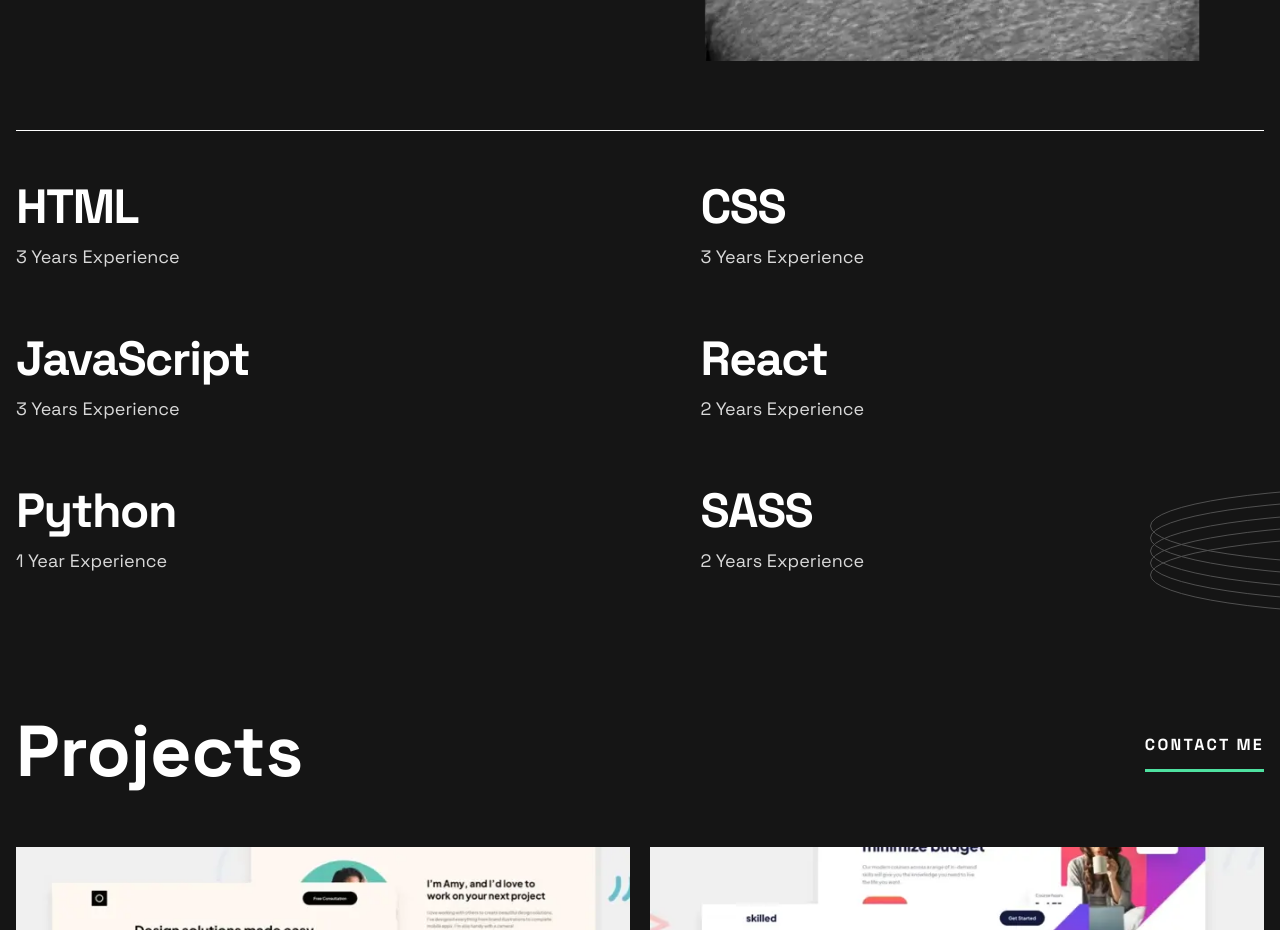
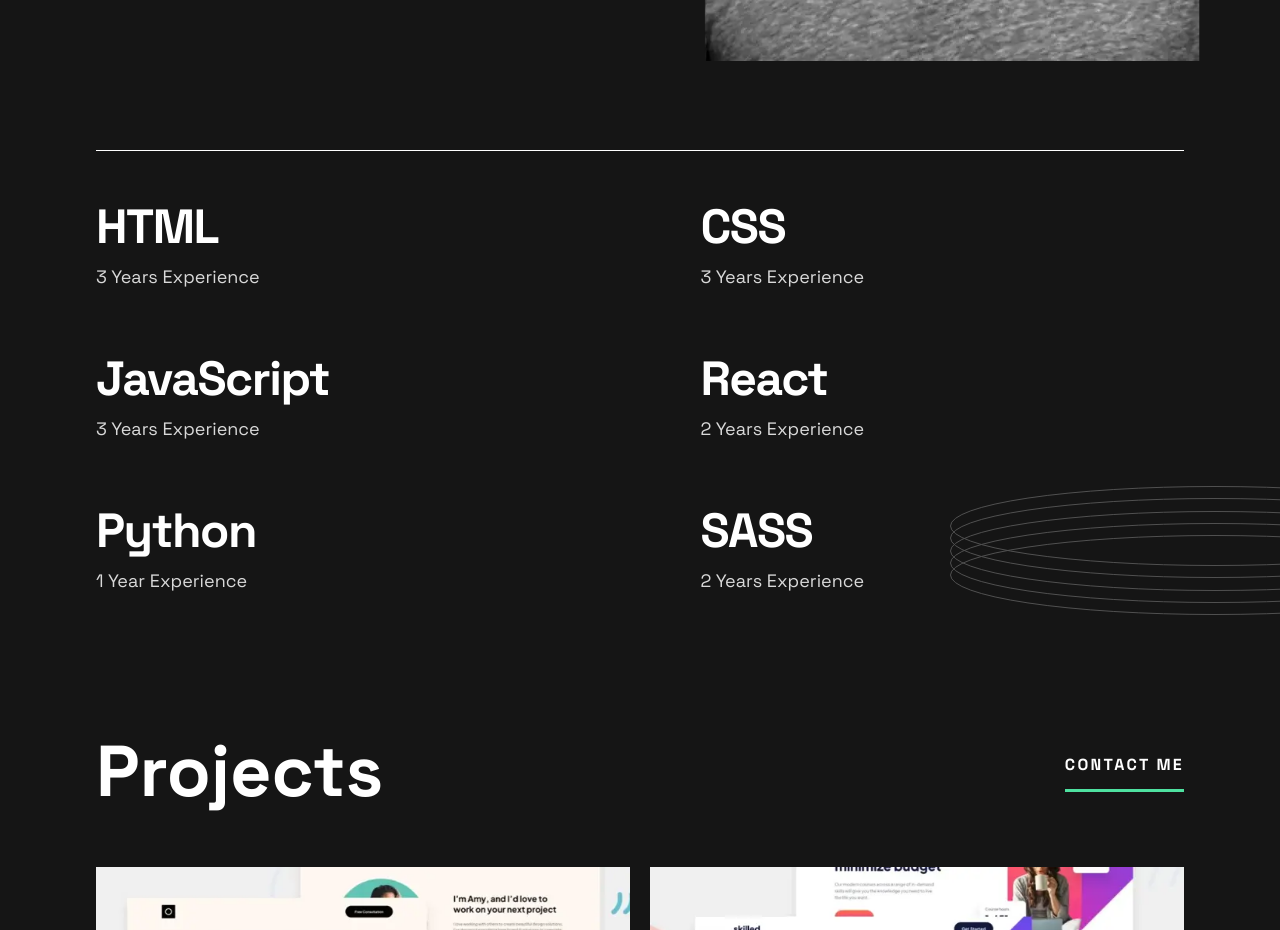
Before and after one commit to ralphvirtucio/my-portfolio, a React (Vite) app: page / in a window 1280 px wide. Shown: the part 860-1790 px from the top of the page. Built offline with nearby package versions, Linux system fonts and the light colour scheme.

Commit message:
fix: desktop design and background rings cutout

```diff
--- a/src/components/Projects/Projects.module.css
+++ b/src/components/Projects/Projects.module.css
@@ -54,3 +54,10 @@
 
 
 }
+
+@media only screen and (min-width: 64rem) {
+  .project {
+    max-width: 70rem;
+    margin-inline: auto;
+  }
+}
--- a/src/components/Skills/Skills.jsx
+++ b/src/components/Skills/Skills.jsx
@@ -3,6 +3,7 @@ import styles from './Skills.module.css';
 export const Skills = () => {
   return (
     <section className={styles.skill}>
+      <div className={styles.container}>
         <ul className={styles.skill__list}>
           <li className={styles['skill__list-item']}>
             <h3>HTML</h3>
@@ -29,6 +30,7 @@ export const Skills = () => {
             <p>2 Years Experience</p>
           </li>
         </ul>
+      </div>
     </section>
   );
 };
--- a/src/components/Skills/Skills.module.css
+++ b/src/components/Skills/Skills.module.css
@@ -1,10 +1,15 @@
 .skill {
+  background: url('../../assets/images/pattern-rings.svg') no-repeat bottom left -90%;
+}
+
+.container {
   color: var(--neutralColorFour);
   margin-block: 5rem;
   padding-inline: 1rem;
   position: relative;
-  background: url('../../assets/images/pattern-rings.svg') no-repeat bottom left -90%;
 }
+
+
 
 
 .skill__list {
@@ -59,7 +64,16 @@
       }
     }
   }
+}
 
+@media only screen and (min-width: 64rem) {
 
+  .skill {
+    background-position: bottom 20px right -200px;
+  }
 
+  .container {
+    max-width: 70rem;
+    margin-inline: auto;
+  }
 }
```
Lines whose indentation alone changed are shown as unchanged.
